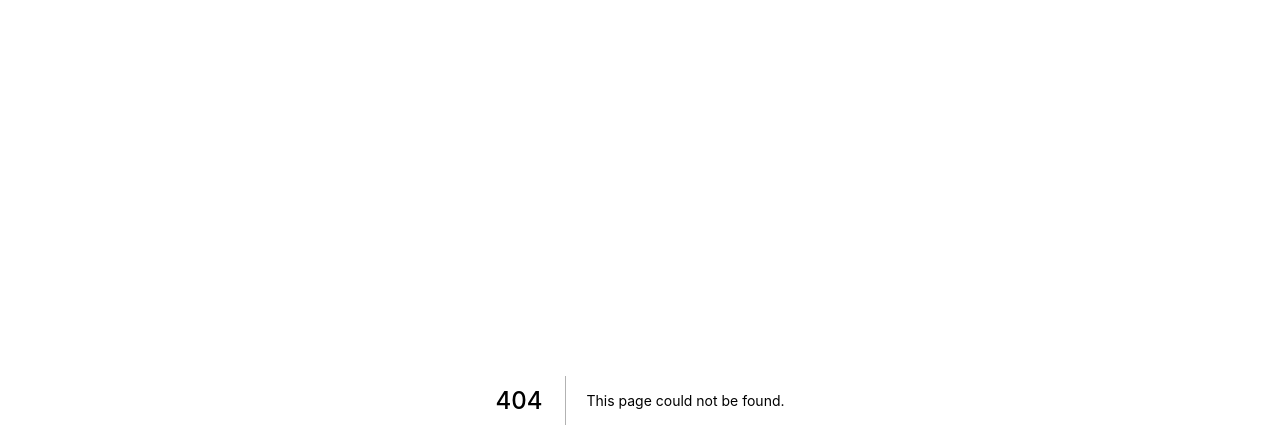
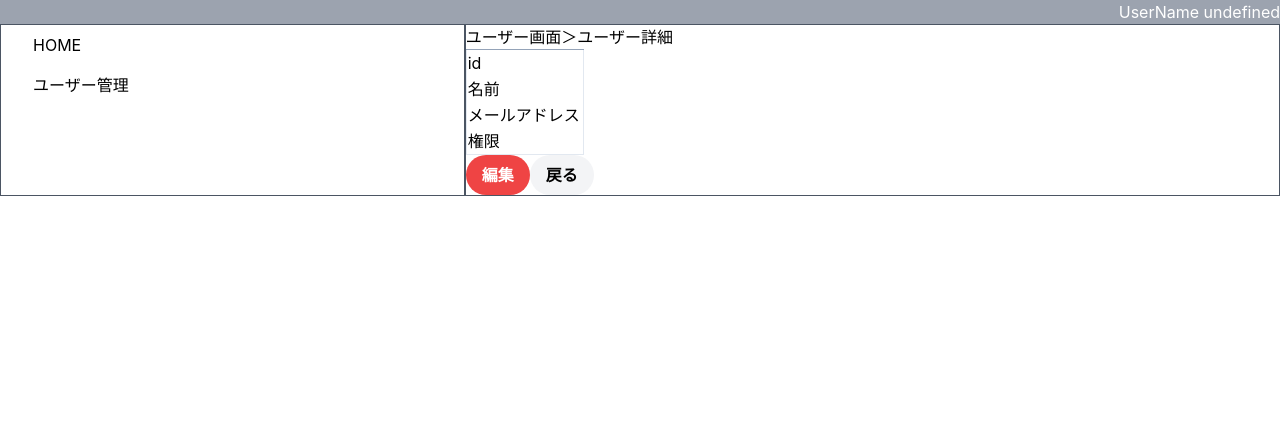
Before and after one commit to fumiyahirose0831/new0406, a Next.js app: page /edit in a window 1280 px wide. Before the commit this address had no page. Shown: the top 448 px of the page. Built offline with nearby package versions, Linux system fonts and the light colour scheme.

Commit message:
プルリクコメント＆エラー解消

```diff
--- a/src/pages/after.tsx
+++ b/src/pages/after.tsx
@@ -3,7 +3,7 @@ export default function after (){
 console.log(useRouter().query)
  return(
 		<>
-		<div>{'こんにちは' + useRouter().query.input}</div>
+		<div>{'こんにちは' + useRouter().query.name}</div>
 		</>
 
 
--- /dev/null
+++ b/src/pages/edit.tsx
@@ -0,0 +1,57 @@
+import { useRouter } from "next/router"
+export default function after (){
+console.log(useRouter().query)
+
+ return(
+<>
+	<div className="bg-gray-400">
+		<header className="container mx-auto text-white">
+			<div className="flex justify-between items-center">
+				<h1 className="text-4xl font-semibold"></h1>
+				<div>{'UserName ' + useRouter().query.input}</div>
+			</div>
+		</header>
+	</div>
+
+	<div className="grid grid-rows-2 grid-flow-col ">
+	<div className="row-span-3 border border-gray-600 ">
+		<ul>
+		<li><a href="home" className="block px-8 py-2 hover:bg-gray-600">HOME</a></li>
+		<li><a href="user" className="block px-8 py-2 hover:bg-gray-600">ユーザー管理</a></li>
+		</ul>
+	</div>
+	<div className="row-span-2 col-span-2 border border-gray-600 ...">
+		<p>ユーザー画面＞ユーザー詳細</p>
+	<table className="table-15">
+		<thead className="border-collapse border border-slate-400 ...">
+			<tr>
+			</tr>
+		</thead>
+		<tbody className="border-collapse border border-slate-200 ...">
+			<tr>
+				<td>id</td><td>{useRouter().query.id}</td>
+			</tr>
+			<tr>
+				<td>名前</td><td>{useRouter().query.name}</td>
+			</tr>
+			<tr>
+				<td>メールアドレス</td><td>{useRouter().query.email}</td>
+            </tr>
+			<tr>
+				<td>権限</td><td>{useRouter().query.pass}</td>
+			</tr>
+		</tbody>
+	</table>
+
+		<button className="bg-red-500 hover:bg-red-700  text-white font-bold py-2 px-4 rounded-full">編集 </button>
+		<button className=" bg-gray-100 hover:bg-gray-300  text-black font-bold py-2 px-4 rounded-full">戻る </button>
+	</div>
+	</div>
+
+ </>
+
+
+
+
+)
+}
--- a/src/pages/index.tsx
+++ b/src/pages/index.tsx
@@ -12,7 +12,7 @@ return (
 <main className={styles.main}>
 
 
-  <form action="/send-data-here" method="post">
+  <div>
      <div className="text-gray-700 text-center bg-gray-200 px-4 py-2 ">
       <label className="block text-gray-700 text-sm font-bold mb-2" for="id"></label>
       <input type="text"
@@ -33,23 +33,16 @@ return (
     <div className="text-gray-700 text-center bg-gray-200 px-4 py-2 ">
 
      <button className="bg-red-500 hover:bg-red-700  text-white font-bold py-2 px-4 rounded-full"
-       button onClick={() => Router.push({pathname: '/home', query: {input: input}}) }>ログイン
+        onClick={() => Router.push({pathname: '/home', query: {input: input}}) }>ログイン
      </button>
 
     </div>
-  </form>
+  </div>
 </main>
-
-
-
 
 <input>
 
 </input>
-
-
-
-
 
 </>
  );
--- a/src/pages/user.tsx
+++ b/src/pages/user.tsx
@@ -1,8 +1,12 @@
 import Router from 'next/router'
-
+import React, {useState} from 'react';
 
 export default function user (){
-  console.log('こんにちは!')
+ const users =[
+   {id: '1',name:'user1',email:'user1@gmail.com',pass:'管理者'},
+   {id: '2',name:'user2',email:'user2@gmail.com',pass:'管理者'},
+   {id: '3',name:'user3',email:'user3@gmail.com',pass:'ユーザー'}
+ ]
 
 return(
 <>
@@ -56,8 +60,8 @@ return(
     </div>
 
 	<span>ユーザー一覧</span>
-    <table className="table-15">
-     <thead className="border-collapse border border-slate-400 ...">
+    <table className="table-15 max-w-screen-xl" >
+     <thead className="border-collapse border border-slate-400 ">
         <tr>
          <th>id</th>
          <th>名前</th>
@@ -67,19 +71,19 @@ return(
      </thead>
      <tbody className="border-collapse border border-slate-400 ">
         <tr>
-         <th>id_1</th>
+         <th><button onClick={() => Router.push({pathname: '/edit', query: users[0]}) }>id_1</button></th>
          <th>user1</th>
          <th>user1@gmail.com</th>
 		 <th>管理者</th>
         </tr>
         <tr>
-         <th>id_2</th>
+         <th><button onClick={() => Router.push({pathname: '/edit', query: users[1]}) }>id_2</button></th>
          <th>user2</th>
          <th>user2@gmail.com</th>
 		 <th>管理者</th>
         </tr>
         <tr>
-         <th>id_3</th>
+         <th><button onClick={() => Router.push({pathname: '/edit', query: users[2]}) }>id_3</button></th>
          <th>user3</th>
          <th>user3@gmail.com</th>
 		 <th>ユーザー</th>
```
